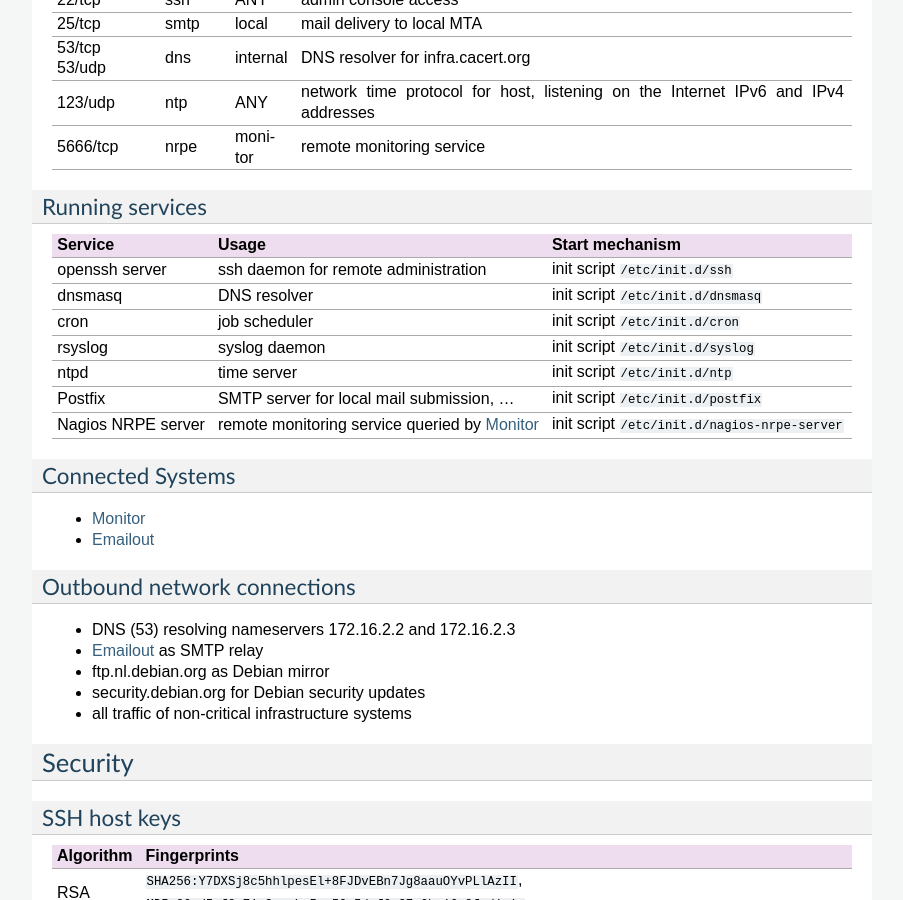
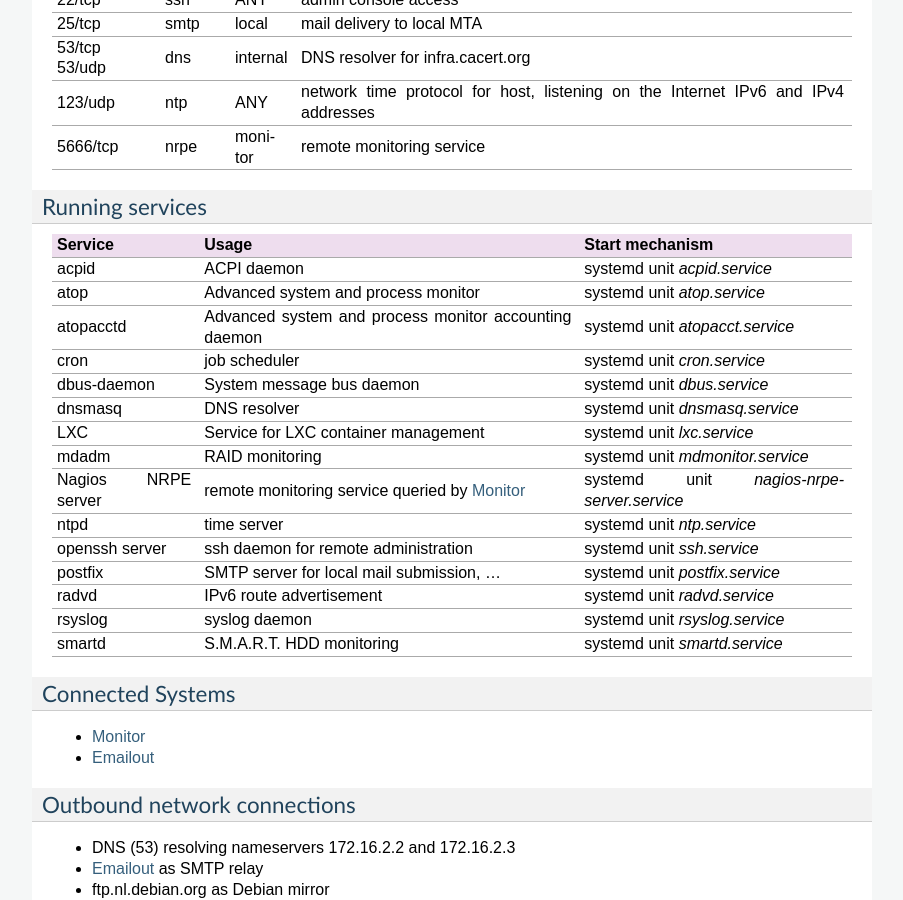
Before and after one commit to CAcertOrg/cacert-infradocs, a Sphinx documentation site: the page built from docs/systems/infra02.rst, in a window 1280 px wide and 900 px high, scrolled down 3142 px. Shown: the whole window, without its empty margins (198-1101 px from the left). Built offline with Sphinx 7.4.7, drawn with Linux system fonts in a browser that asks for light colours; pages that are not in the unit, such as notebooks, are missing from menus; cross-references to code outside the pages are shown as plain code.

Commit message:
Update service table for infra02

```diff
--- a/docs/systems/infra02.rst
+++ b/docs/systems/infra02.rst
@@ -222,38 +222,68 @@ Running services
 ----------------
 
 .. index::
+   single: acpid
+   single: atop
+   single: atopacctd
+   single: cron
+   single: dbus
+   single: dnsmasq
+   single: lxc
+   single: mdadm
+   single: nrpe
+   single: ntpd
    single: openssh
-   single: cron
-   single: dnsmasq
+   single: postfix
+   single: radvd
    single: rsyslog
-   single: ntpd
-   single: Postfix
-   single: nrpe
+   single: smartd
 
-+--------------------+--------------------+-----------------------------------------+
-| Service            | Usage              | Start mechanism                         |
-+====================+====================+=========================================+
-| openssh server     | ssh daemon for     | init script :file:`/etc/init.d/ssh`     |
-|                    | remote             |                                         |
-|                    | administration     |                                         |
-+--------------------+--------------------+-----------------------------------------+
-| dnsmasq            | DNS resolver       | init script :file:`/etc/init.d/dnsmasq` |
-+--------------------+--------------------+-----------------------------------------+
-| cron               | job scheduler      | init script :file:`/etc/init.d/cron`    |
-+--------------------+--------------------+-----------------------------------------+
-| rsyslog            | syslog daemon      | init script                             |
-|                    |                    | :file:`/etc/init.d/syslog`              |
-+--------------------+--------------------+-----------------------------------------+
-| ntpd               | time server        | init script :file:`/etc/init.d/ntp`     |
-+--------------------+--------------------+-----------------------------------------+
-| Postfix            | SMTP server for    | init script                             |
-|                    | local mail         | :file:`/etc/init.d/postfix`             |
-|                    | submission, ...    |                                         |
-+--------------------+--------------------+-----------------------------------------+
-| Nagios NRPE server | remote monitoring  | init script                             |
-|                    | service queried by | :file:`/etc/init.d/nagios-nrpe-server`  |
-|                    | :doc:`monitor`     |                                         |
-+--------------------+--------------------+-----------------------------------------+
++--------------------+----------------------+-------------------------------------------+
+| Service            | Usage                | Start mechanism                           |
++====================+======================+===========================================+
+| acpid              | ACPI daemon          | systemd unit `acpid.service`              |
++--------------------+----------------------+-------------------------------------------+
+| atop               | Advanced system      | systemd unit `atop.service`               |
+|                    | and process monitor  |                                           |
++--------------------+----------------------+-------------------------------------------+
+| atopacctd          | Advanced system      | systemd unit `atopacct.service`           |
+|                    | and process monitor  |                                           |
+|                    | accounting daemon    |                                           |
++--------------------+----------------------+-------------------------------------------+
+| cron               | job scheduler        | systemd unit `cron.service`               |
++--------------------+----------------------+-------------------------------------------+
+| dbus-daemon        | System message bus   | systemd unit `dbus.service`               |
+|                    | daemon               |                                           |
++--------------------+----------------------+-------------------------------------------+
+| dnsmasq            | DNS resolver         | systemd unit `dnsmasq.service`            |
++--------------------+----------------------+-------------------------------------------+
+| LXC                | Service for LXC      | systemd unit `lxc.service`                |
+|                    | container management |                                           |
++--------------------+----------------------+-------------------------------------------+
+| mdadm              | RAID monitoring      | systemd unit `mdmonitor.service`          |
++--------------------+----------------------+-------------------------------------------+
+| Nagios NRPE server | remote monitoring    | systemd unit `nagios-nrpe-server.service` |
+|                    | service queried by   |                                           |
+|                    | :doc:`monitor`       |                                           |
++--------------------+----------------------+-------------------------------------------+
+| ntpd               | time server          | systemd unit `ntp.service`                |
++--------------------+----------------------+-------------------------------------------+
+| openssh server     | ssh daemon for       | systemd unit `ssh.service`                |
+|                    | remote               |                                           |
+|                    | administration       |                                           |
++--------------------+----------------------+-------------------------------------------+
+| postfix            | SMTP server for      | systemd unit `postfix.service`            |
+|                    | local mail           |                                           |
+|                    | submission, ...      |                                           |
++--------------------+----------------------+-------------------------------------------+
+| radvd              | IPv6 route           | systemd unit `radvd.service`              |
+|                    | advertisement        |                                           |
++--------------------+----------------------+-------------------------------------------+
+| rsyslog            | syslog daemon        | systemd unit `rsyslog.service`            |
++--------------------+----------------------+-------------------------------------------+
+| smartd             | S.M.A.R.T. HDD       | systemd unit `smartd.service`             |
+|                    | monitoring           |                                           |
++--------------------+----------------------+-------------------------------------------+
 
 .. Running Guests
    --------------
```
